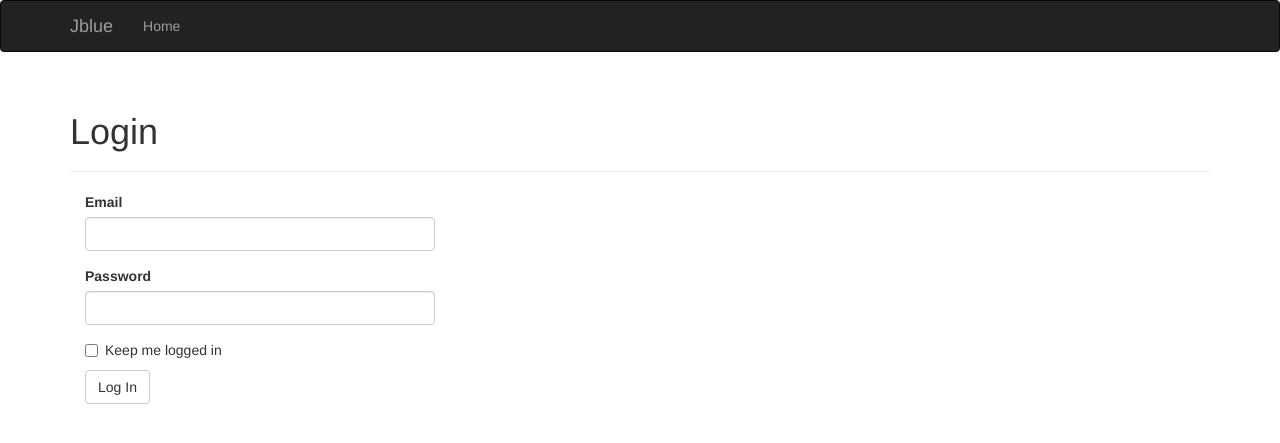
After one commit to GJBLUE/blog, a Flask app: page /auth/login in a window 1280 px wide. The commit adds this page. Shown: the top 443 px of the page. Run offline with Flask 2, Linux system fonts and the light colour scheme; some libraries are stand-ins or nearby versions.

Commit message:
Achieve sign-on function

```diff
--- /dev/null
+++ b/app/auth/forms.py
@@ -0,0 +1,38 @@
+#!/usr/bin/env python
+# -*- coding: utf-8 -*-
+# @Author  : Jblue
+# @File    : forms.py
+
+from flask_wtf import Form
+from wtforms import StringField, PasswordField, BooleanField, SubmitField
+from wtforms.validators import Required, Length, Email, Regexp, EqualTo
+from wtforms import ValidationError
+from ..models import User
+
+
+class LoginForm(Form):
+    email = StringField('Email', validators=[Required(), Length(1,64), Email()])
+    password = PasswordField('Password', validators=[Required()])
+    remember_me = BooleanField('Keep me logged in')
+    submit = SubmitField('Log In')
+
+
+class RegistrationForm(Form):
+    email = StringField('Email', validators=[Required(), Length(1, 64),
+                                           Email()])
+    username = StringField('Username', validators=[
+        Required(), Length(1, 64), Regexp('^[A-Za-z][A-Za-z0-9_.]*$', 0,
+                                          'Usernames must have only letters, '
+                                          'numbers, dots or underscores')])
+    password = PasswordField('Password', validators=[
+        Required(), EqualTo('password2', message='Passwords must match.')])
+    password2 = PasswordField('Confirm password', validators=[Required()])
+    submit = SubmitField('Register')
+
+    def validate_email(self, field):
+        if User.query.filter_by(email=field.data).first():
+            raise ValidationError('Email already registered.')
+
+    def validate_username(self, field):
+        if User.query.filter_by(username=field.data).first():
+            raise ValidationError('Username already in use.')
--- /dev/null
+++ b/app/auth/views.py
@@ -0,0 +1,30 @@
+#!/usr/bin/env python
+# -*- coding: utf-8 -*-
+# @Author  : Jblue
+# @File    : views.py
+
+from flask import render_template, redirect, request, url_for, flash
+from flask_login import login_user, logout_user, login_required, current_user
+from . import auth
+from ..models import User
+from .forms import LoginForm
+
+
+@auth.route('/login', methods=['GET', 'POST'])
+def login():
+    form = LoginForm()
+    if form.validate_on_submit():
+        user = User.query.filter_by(email=form.email.data).first()
+        if user is not None and user.verify_password(form.password.data):
+            login_user(user, form.remember_me.data)
+            return redirect(request.args.get('next') or url_for('main.index'))
+        flash('Invaild username or password')
+    return render_template('auth/login.html', form=form)
+
+
+@auth.route('/logout')
+@login_required
+def logout():
+    logout_user()
+    flash('You have been logged out.')
+    return redirect(url_for('main.index'))
--- /dev/null
+++ b/app/templates/auth/login.html
@@ -0,0 +1,13 @@
+{% extends "base.html" %}
+{% import "bootstrap/wtf.html" as wtf %}
+
+{% block title %}Flasky - Login{% endblock %}
+
+{% block page_content %}
+<div class="page-header">
+    <h1>Login</h1>
+</div>
+<div class="col-md-4">
+    {{ wtf.quick_form(form) }}
+</div>
+{% endblock %}
--- a/app/templates/base.html
+++ b/app/templates/base.html
@@ -24,6 +24,18 @@
             <ul class="nav navbar-nav">
                 <li><a href="{{ url_for('main.index') }}">Home</a></li>
             </ul>
+            <ul class="nav navbar-nav navbar-right">
+                {% if current_user.is_authenticated %}
+                <li class="dropdown">
+                    <a href="#" class="dropdown-toggle" data-toggle="dropdown">Account <b class="caret"></b></a>
+                    <ul class="dropdown-menu">
+                        <li><a href="{{ url_for('auth.logout') }}">Log Out</a></li>
+                    </ul>
+                </li>
+{#                {% else %}#}
+{#                <li><a href="{{ url_for('auth.login') }}">Log In</a></li>#}
+                {% endif %}
+            </ul>
         </div>
     </div>
 </div>
--- a/app/templates/index.html
+++ b/app/templates/index.html
@@ -4,6 +4,6 @@
 
 {% block page_content %}
 <div class="page-header">
-    <h1>Hello, {% if current_user.is_authenticated %}{{ current_user.username }}{% else %}Stranger{% endif %}!</h1>
+    <h1>Hello, {% if current_user.is_authenticated %}{{ current_user.name }}{% else %}Stranger{% endif %}!</h1>
 </div>
 {% endblock %}
```
Also changed, not shown: app/__init__.py (+10 -1 lines), app/auth/__init__.py (added, +10 -0 lines), app/models.py (+23 -2 lines), 1 other file.
